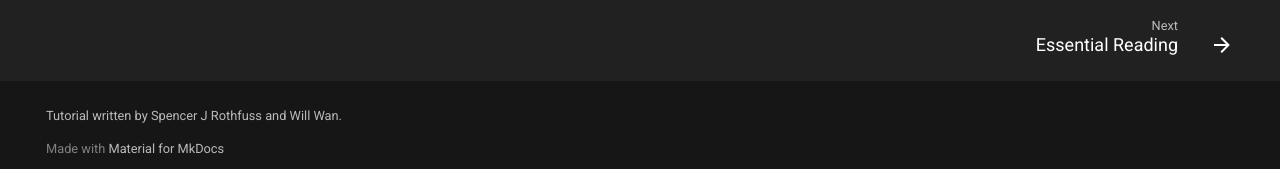
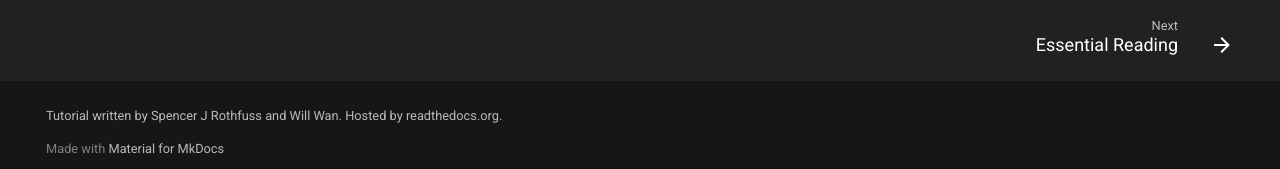
Before and after one commit to wan-lab-vanderbilt/subtomo-tutorials, an MkDocs documentation site: the page built from docs/index.md, in a window 1280 px wide and 900 px high, scrolled down 762 px. Shown: the part 728-897 px from the top of the window. Built offline with MkDocs 1.6.1 and Material for MkDocs 9.7.7, drawn with Linux system fonts in a browser that asks for light colours.

Commit message:
Editting css and footer

```diff
--- a/mkdocs.yml
+++ b/mkdocs.yml
@@ -56,7 +56,7 @@ extra_javascript:
     - https://cdnjs.cloudflare.com/ajax/libs/mathjax/2.7.0/MathJax.js?config=TeX-AMS-MML_HTMLorMML
 
 # This extra CSS was an attempt to hide the RTD flyout menu see https://squidfunk.github.io/mkdocs-material/customization/?h=css#additional-css
-# Couldn't get it working with material theme
+# Unclear if it is working in all cases
 extra_css:
   - stylesheets/extra.css
 
@@ -73,4 +73,4 @@ markdown_extensions:
     #     alternate_style: true
 
 # Extra space added to footer to keep nav buttons from being hidden by RTD flyout menu
-copyright: "<p><p>Tutorial written by Spencer J Rothfuss and Will Wan."
+copyright: "<p><p>Tutorial written by Spencer J Rothfuss and Will Wan. Hosted by readthedocs.org."
```
